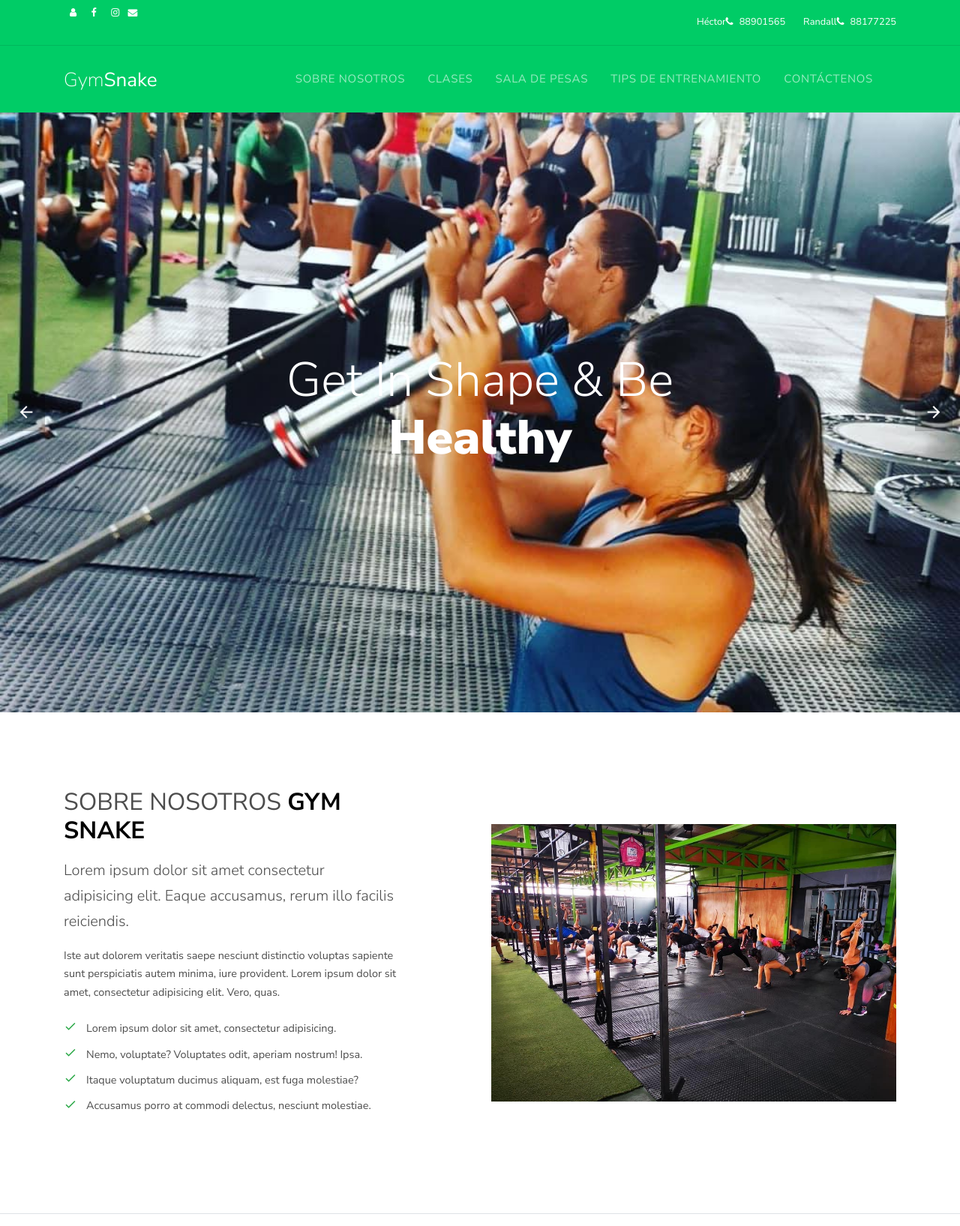
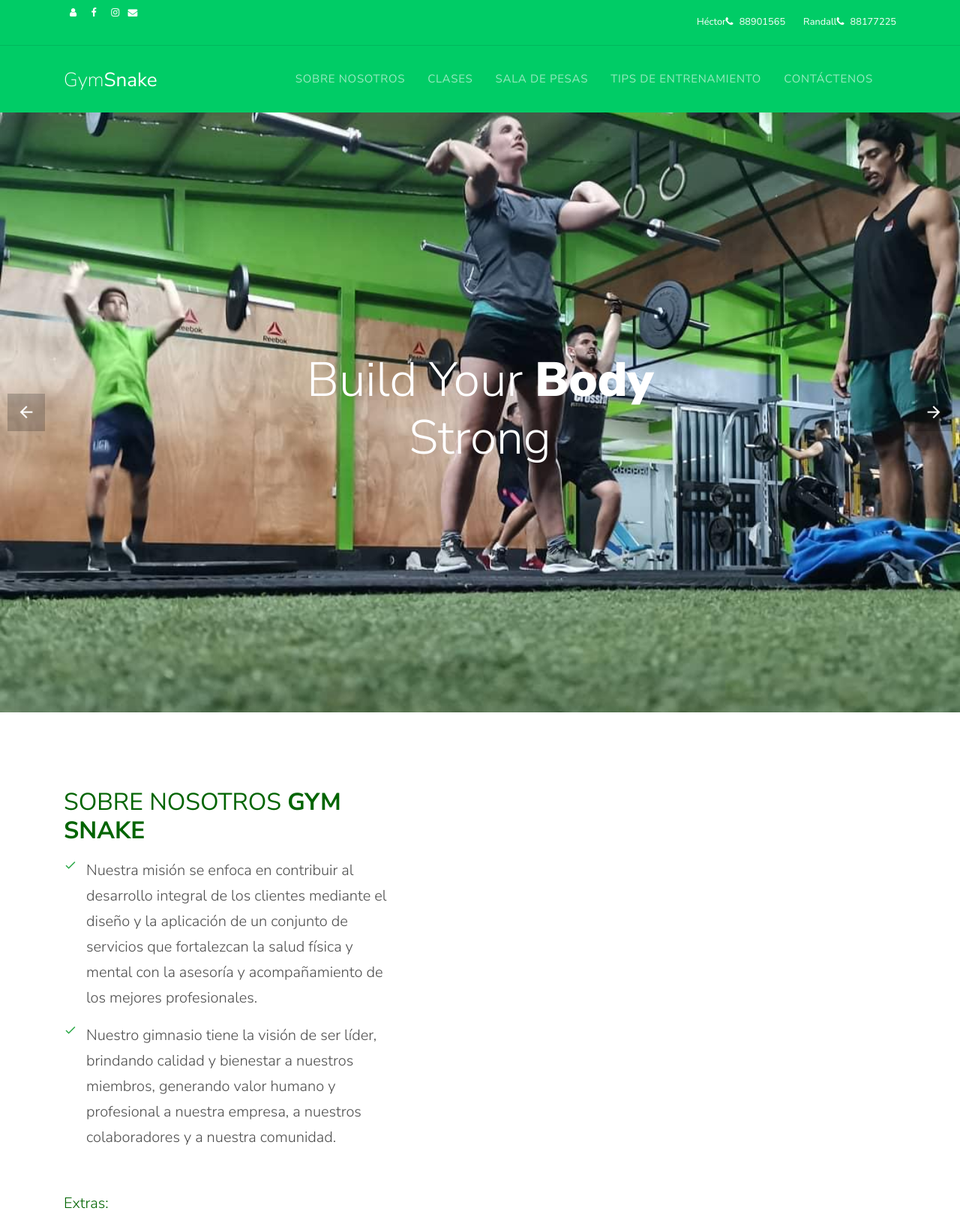
Before and after one commit to dabrin/gymSnake, a PHP site: template view/indexView.php in a window 1280 px wide. Shown: the top 1635 px of the page at 75% size. Run offline with PHP 8.4, Linux system fonts and the light colour scheme; the template is opened without the code that fills it, so the values that code supplies are empty; some libraries are stand-ins or nearby versions; some web fonts are replaced.

Commit message:
cambios ultimos

```diff
--- a/Bases de Datos/script.sql
+++ b/Bases de Datos/script.sql
@@ -26,9 +26,9 @@ nombre_tipo_clase varchar(300) not null,
 descripcion varchar(500)
 );
 
-alter table tipo_clase
-  add icono varchar(200) not null;
-
+/*alter table tipo_clase
+  -add icono varchar(200) not null;
+  */
 
 create table tips_entrenamiento (
 id_tips_entrenamiento int not null auto_increment primary key,
--- a/public/header.php
+++ b/public/header.php
@@ -24,11 +24,7 @@
 
 
     <script src="https://cdn.jsdelivr.net/npm/sweetalert2@9"></script>
-    <script src="sweetalert2.all.min.js"></script>
-<!-- Optional: include a polyfill for ES6 Promises for IE11 -->
-<script src="https://cdn.jsdelivr.net/npm/promise-polyfill"></script>
-<script src="sweetalert2.min.js"></script>
-<link rel="stylesheet" href="sweetalert2.min.css">
+    <script src="https://cdn.jsdelivr.net/npm/promise-polyfill@8/dist/polyfill.js"></script>
 
 
 
@@ -100,7 +96,8 @@
                     <div class="collapse navbar-collapse d-lg-none ml-md-0 mr-auto" id="navbarSupportedContent">
 
                       <ul class="navbar-nav mr-auto site-menu ">
-
+                      <?php
+                     if (!isset($_SESSION['nombre'])){?>
                       <li class="nav-item">
                           <a class="nav-link" href="#SobreNosotros">Sobre Nosotros</a>
                       </li>
@@ -115,7 +112,7 @@
                       </li>
                       <li class="nav-item">
                           <a class="nav-link" href="#Contactenos">Contáctenos</a>
-                      </li>
+                      </li> <?php } ?>
                      <?php
                      if (isset($_SESSION['nombre'])){
 
--- a/public/js/script.js
+++ b/public/js/script.js
@@ -37,7 +37,8 @@ $(document).ready(function () {
             }
         },
         submitHandler: function (form) {
-            $("#btn1");
+
+            $("#btn1").ajaxSubmit();
         }
     });
 });
@@ -186,12 +187,22 @@ function eliminarClase(id_clase_) {
 
 
 $("#btn1").click(function (e) {
+
+
+    id_clase_ = $('#id_clase').val();
+    nombre_ = $('#nombre').val();
+    telefono_ = $('#telefono').val();
+
     e.preventDefault();
     var param = {
         id_clase: $('#id_clase').val()
         , nombre: $('#nombre').val()
         , telefono: $('#telefono').val()
     }
+
+
+
+
 
     Swal.fire({
         title: '¿Está seguro que desea inscribirse en esta clase?',
@@ -305,17 +316,35 @@ function verRegistro(id_clase, dia) {
             }
         });
 }
-
-function listarClases(id_clase) {
+function verRegistroAdm(id_clase, dia) {
     var param = {
-        'id_clase': id_clase
+        'id_clase': id_clase,
+        'dia': dia
     };
 
     $.ajax(
         {
             data: param,
             url: '?controller=Admin&action=data_claseView',
-            type: 'GET',
+            type: 'POST',
+            success: function (resp) {
+                location.href = "?controller=Admin&action=claseView";
+            }
+        });
+}
+
+function listarClases(id_clase, dia) {
+    var param = {
+        'id_clase': id_clase,
+        'dia': dia,
+
+    };
+
+    $.ajax(
+        {
+            data: param,
+            url: '?controller=Admin&action=data_claseView',
+            type: 'POST',
             success: function (resp) {
                 location.href = "?controller=Admin&action=claseView";
             }
--- a/view/ListClientView.php
+++ b/view/ListClientView.php
@@ -20,7 +20,7 @@
             </div>
 
             <div class="col-sm-3 col-md-3 col-lg-3 text-md-right">
-              <button type="button" class="btn btn-success" onclick="listarClases('<?php echo $item[0]?>')">Ver programación de clases
+              <button type="button" class="btn btn-success" onclick="listarClases('<?php echo $item[0]?>','1')">Ver programación de clases
               <span ><i style="color: aliceblue;" class="fas fa-eye"></i></span>
             </button>
             </div>
--- a/view/indexView.php
+++ b/view/indexView.php
@@ -2,15 +2,7 @@
 
   <!-- Inicio del carusel-->
     <div class="slide-one-item home-slider owl-carousel">
-      <div class="site-blocks-cover" style="background-image: url(public/images/3.jpeg);" data-aos="fade" data-stellar-background-ratio="0.5">
-        <div class="container">
-          <div class="row align-items-center justify-content-center">
-            <div class="col-md-7 text-center" data-aos="fade">
-              <h1>Get In Shape &amp; Be <strong>Healthy</strong></h1>
-            </div>
-          </div>
-        </div>
-      </div>
+
       <div class="site-blocks-cover" style="background-image: url(public/images/4.jpeg);" data-aos="fade" data-stellar-background-ratio="0.5">
         <div class="container">
           <div class="row align-items-center justify-content-center">
@@ -20,20 +12,74 @@
           </div>
         </div>
       </div>
+
+
+
+      <div class="site-blocks-cover" style="background-image: url(public/images/2.jpg);" data-aos="fade" data-stellar-background-ratio="0.5">
+        <div class="container">
+          <div class="row align-items-center justify-content-center">
+            <div class="col-md-7 text-center" data-aos="fade">
+              <h1>Build Your <strong>Body</strong> Strong</h1>
+            </div>
+          </div>
+        </div>
+      </div>
+
+
+       <div class="site-blocks-cover" style="background-image: url(public/images/4.jpg);" data-aos="fade" data-stellar-background-ratio="0.5">
+        <div class="container">
+          <div class="row align-items-center justify-content-center">
+            <div class="col-md-7 text-center" data-aos="fade">
+              <h1>Build Your <strong>Body</strong> Strong</h1>
+            </div>
+          </div>
+        </div>
+      </div>
+
+
+
+       <div class="site-blocks-cover" style="background-image: url(public/images/6.jpg);" data-aos="fade" data-stellar-background-ratio="0.5">
+        <div class="container">
+          <div class="row align-items-center justify-content-center">
+            <div class="col-md-7 text-center" data-aos="fade">
+              <h1>Build Your <strong>Body</strong> Strong</h1>
+            </div>
+          </div>
+        </div>
+      </div>
+
     </div>
     <div id="SobreNosotros" class="site-section">
       <div class="container">
         <div class="row align-items-center">
           <div class="col-md-12 col-lg-5 mb-5 mb-lg-0">
-            <h2 class="mb-3 text-uppercase">Sobre Nosotros <strong class="text-black font-weight-bold">Gym Snake</strong></h2>
-            <p class="lead">Lorem ipsum dolor sit amet consectetur adipisicing elit. Eaque accusamus, rerum illo facilis reiciendis.</p>
-            <p class="mb-4">Iste aut dolorem veritatis saepe nesciunt distinctio voluptas sapiente sunt perspiciatis autem minima, iure provident. Lorem ipsum dolor sit amet, consectetur adipisicing elit. Vero, quas.</p>
+            <h2 style="color:darkgreen;" class="mb-3 text-uppercase">Sobre Nosotros <strong style="color:darkgreen;">Gym Snake</strong></h2>
             <ul class="site-block-check">
-              <li>Lorem ipsum dolor sit amet, consectetur adipisicing.</li>
-              <li>Nemo, voluptate? Voluptates odit, aperiam nostrum! Ipsa.</li>
-              <li>Itaque voluptatum ducimus aliquam, est fuga molestiae?</li>
-              <li>Accusamus porro at commodi delectus, nesciunt molestiae.</li>
-            </ul>
+
+            <li> <p class="lead">Nuestra misión se enfoca en contribuir al desarrollo integral de los clientes
+              mediante el diseño y la aplicación de un conjunto de servicios que fortalezcan la salud física y mental con
+              la asesoría y acompañamiento de los mejores profesionales.</p> </li>
+
+
+            <li><p class="lead">Nuestro gimnasio tiene la visión de ser líder, brindando calidad y bienestar
+              a nuestros miembros, generando valor humano y profesional a nuestra empresa, a nuestros colaboradores y a nuestra comunidad. </p>
+              </li>
+              </ul>
+              <br>
+            <p style="color:darkgreen;" class="lead">Extras:</p>
+              <dl>
+              <dd><img src="https://img.icons8.com/pastel-glyph/24/000000/certificate.png"/> Entrenadores certificados y preparados.</dd>
+              <dd><img src="https://img.icons8.com/pastel-glyph/24/000000/clock.png"/> Variedad de horarios.</dd>
+              <dd><img src="https://img.icons8.com/wired/24/000000/building.png"/> Amplio espacio.</dd>
+              <dd><img src="https://img.icons8.com/material-outlined/24/000000/trust.png"/>Los valores presentes en nuestro gimnasio son principalmente los siguientes:
+                respeto a la integridad de nuestros usuarios, empleados y proveedores, profesionalismo, ética, excelencia en nuestro trabajo, compromiso social y ambiental.
+
+              </dd>
+              <dd><img src="https://img.icons8.com/material-outlined/24/000000/ambulance.png"/><b>  Cumplimos con todas las medidas impuestas por el Ministerio
+                de Salud para afrontar esta pandemia. Los cuidamos a ustedes y nos cuidamos a nosotros.
+
+              </b></dd>
+            </dl>
           </div>
           <div class="col-md-12 col-lg-6 ml-auto">
             <img src="public/images/about.jpeg" alt="Image" class="img-fluid">
@@ -65,72 +111,35 @@
         </div>
 
           <!--INICIO TIPS ENTRENAMIENTO QUEMADO-->
-
-        <div class="site-section">
+         <div class="site-section">
       <div class="container">
         <div class="row">
           <div class="col-md-12" id="Tips">
-            <h2 class="site-section-heading text-center">Tips de Entrenamiento</h2>
+            <h2 class="site-section-heading text-center">Datos Informativos</h2>
           </div>
         </div>
         <div class="row">
           <div class="col-md-12 block-13 nav-direction-white">
             <div class="nonloop-block-13 owl-carousel">
               <div class="media-image">
-                <img src="public/images/img_1.jpg" height="312" width="100%">
+                <img src="public/images/3.jpg" height="360" width="100%">
                 <div class="media-image-body">
-                  <h2>Entrenamiento Funcional Principiantes</h2>
-                  <p>Lorem ipsum dolor sit amet, consectetur adipisicing elit. Fuga, voluptate.</p>
+                  <h2><center>Reglamento</center></h3>
+                </div>
+              </div>
+
+              <div class="media-image">
+              <img src="public/images/5.jpg" height="360" width="100%">
+                <div class="media-image-body">
+                  <h2><center>Tarifas</center></h3>
+
                 </div>
               </div>
               <div class="media-image">
-              <img src="public/images/img_2.jpg" height="312" width="100%">
+              <img src="public/images/1.jpg" height="360" width="100%">
                 <div class="media-image-body">
-                  <h2>Entrenamiento abdomen</h2>
-                  <p>Lorem ipsum dolor sit amet, consectetur adipisicing elit. Fuga, voluptate.
-                  Lorem ipsum dolor sit amet, consectetur adipisicing elit. Fuga, voluptate.
-                  Lorem ipsum dolor sit amet, consectetur adipisicing elit. Fuga, voluptate.
-                  Lorem ipsum dolor sit amet, consectetur adipisicing elit. Fuga, voluptate.
-                  </p>
-                </div>
-              </div>
-              <div class="media-image">
-              <img src="public/images/img_3.jpg" height="312" width="100%">
-                <div class="media-image-body">
-                  <h2>Entrenamiento de Pesas</h2>
-                  <p>Lorem ipsum dolor sit amet, consectetur adipisicing elit. Fuga, voluptate.</p>
-                </div>
-              </div>
-              <div class="media-image">
-              <img src="public/images/img_4.jpg" height="312" width="100%">
-                <div class="media-image-body">
-                  <h2>Crossfit para Avanzados</h2>
-                  <p>Lorem ipsum dolor sit amet, consectetur adipisicing elit. Fuga, voluptate
-                  Lorem ipsum dolor sit amet, consectetur adipisicing elit. Fuga, voluptate.
-                  Lorem ipsum dolor sit amet, consectetur adipisicing elit. Fuga, voluptate.
-                  Lorem ipsum dolor sit amet, consectetur adipisicing elit. Fuga, voluptate..</p>
-                </div>
-              </div>
-              <div class="media-image">
-              <img src="public/images/img_5.jpg" height="312" width="100%">
-                <div class="media-image-body">
-                  <h2>Entrenamiento GAP</h2>
-                  <p>Lorem ipsum dolor sit amet, consectetur adipisicing elit. Fuga, voluptate.
-                  Lorem ipsum dolor sit amet, consectetur adipisicing elit. Fuga, voluptate.
-                  Lorem ipsum dolor sit amet, consectetur adipisicing elit. Fuga, voluptate.
-                  Lorem ipsum dolor sit amet, consectetur adipisicing elit. Fuga, voluptate.
-                  Lorem ipsum dolor sit amet, consectetur adipisicing elit. Fuga, voluptate.
-                  Lorem ipsum dolor sit amet, consectetur adipisicing elit. Fuga, voluptate.
-                  Lorem ipsum dolor sit amet, consectetur adipisicing elit. Fuga, voluptate.
-                  Lorem ipsum dolor sit amet, consectetur adipisicing elit. Fuga, voluptate.
-                  </p>
-                </div>
-              </div>
-              <div class="media-image">
-              <img src="public/images/img_6.jpg" height="312" width="100%">
-                <div class="media-image-body">
-                  <h2>Body Combat</h2>
-                  <p>Lorem ipsum dolor sit amet, consectetur adipisicing elit. Fuga, voluptate.</p>
+                  <h2><center>Formas de pago</center></h3>
+
                 </div>
               </div>
             </div>
@@ -138,6 +147,7 @@
         </div>
       </div>
     </div>
+
 
           <!--INICIO TIPS ENTRENAMIENTO QUEMADO-->
 
```
Also changed, not shown: controller/AdminController.php (+7 -2 lines), jobUpdate.php (added, +12 -0 lines), view/DetailListView.php (+30 -4 lines), view/LoginView.php (+4 -6 lines), view/clientClassView.php (+0 -31 lines), view/clienteView.php (+2 -5 lines), public/images/1.jpg (added), public/images/2.jpg (added), public/images/3.jpg (added), public/images/4.jpg (added), public/images/5.jpg (added), public/images/6.jpg (added).
